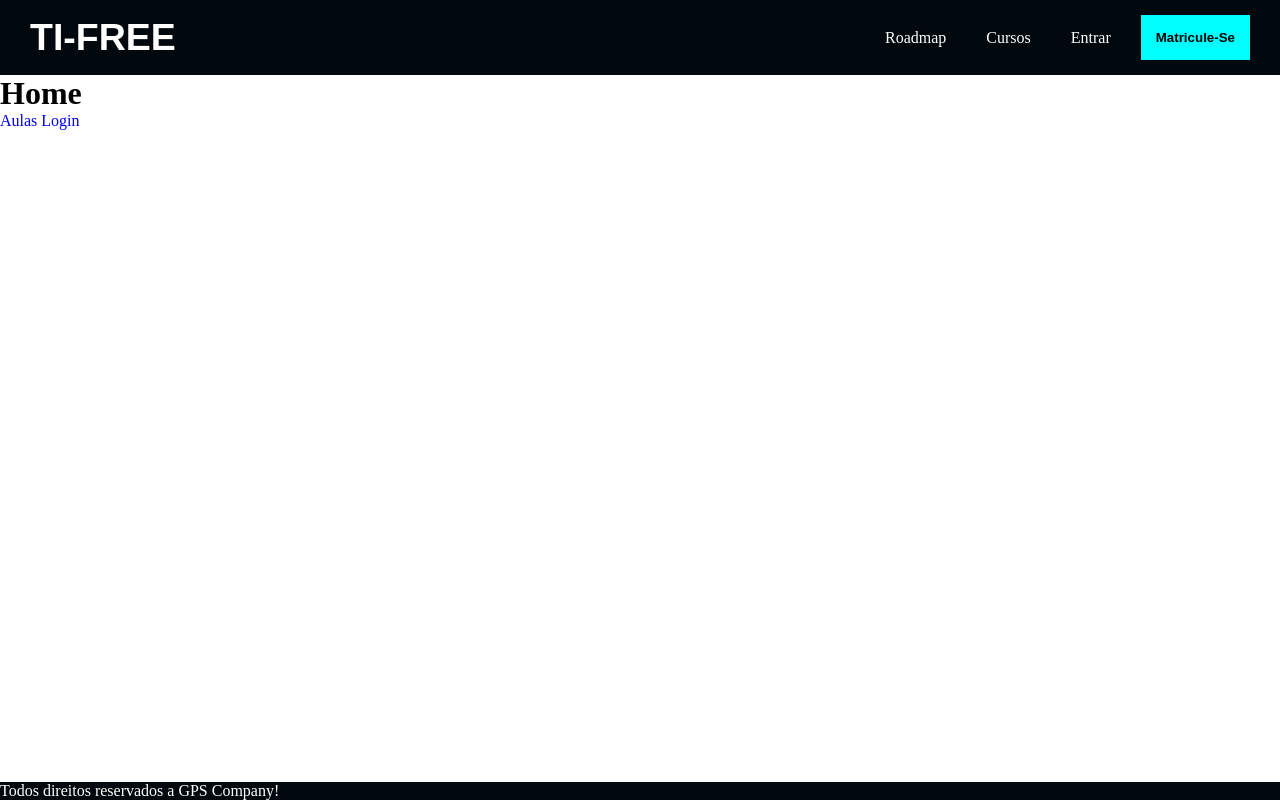
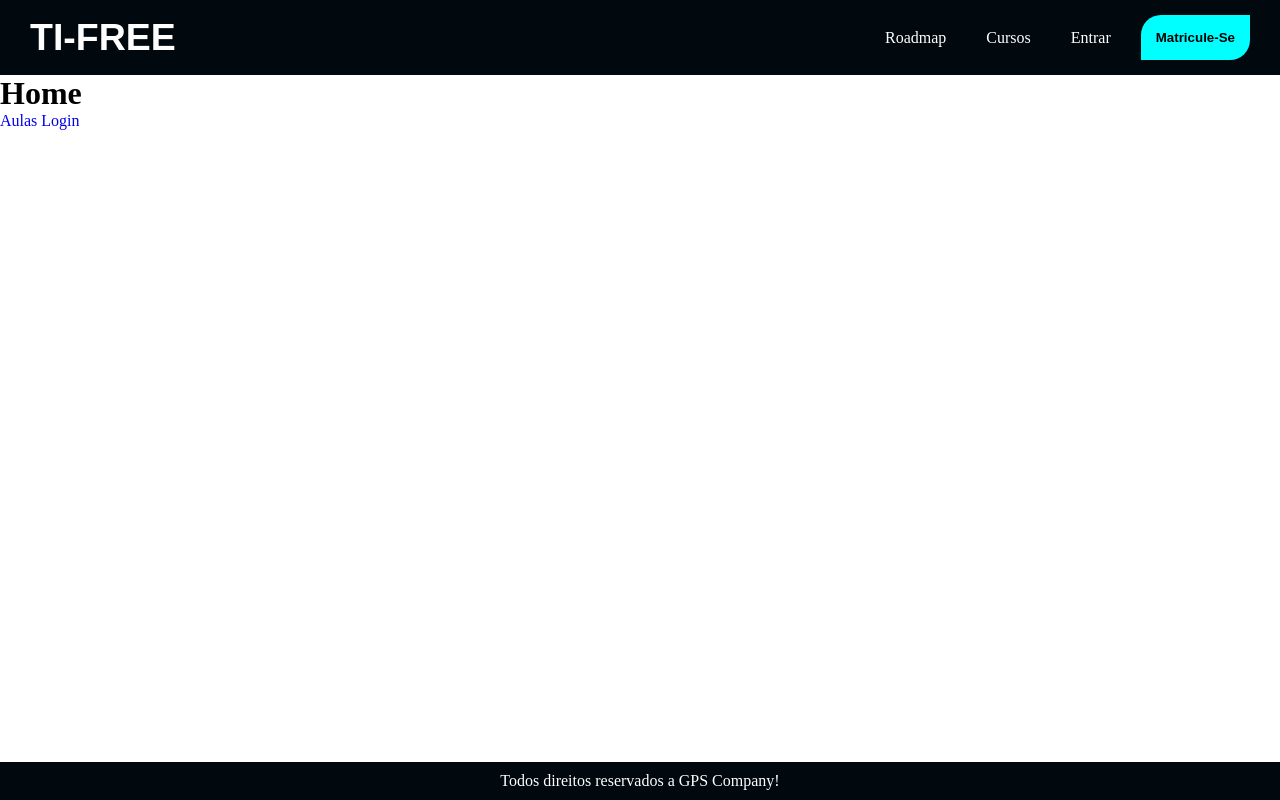
Before and after one commit to AndrewGPSilva/FE_PlataformaV2, a Nuxt app: page / in a window 1280 px wide. Built offline with nearby package versions, Linux system fonts and the light colour scheme; a web font is replaced by a local one.

Commit message:
feat: Rodape concluido

```diff
--- a/components/Global/Navbar.vue
+++ b/components/Global/Navbar.vue
@@ -66,5 +66,7 @@
     color: black;
     font-weight: bold;
     cursor: pointer;
+    border-bottom-right-radius: 20px;
+    border-top-left-radius: 20px;
 }
 </style>
--- a/components/Global/Rodape.vue
+++ b/components/Global/Rodape.vue
@@ -8,10 +8,10 @@
 
 <style scoped>
     footer {
+        display: flex;
+        justify-content: center;
         background-color: #01080E;
-    }
-
-    footer p {
+        padding: 10px;
         color: white;
     }
 </style>
```
